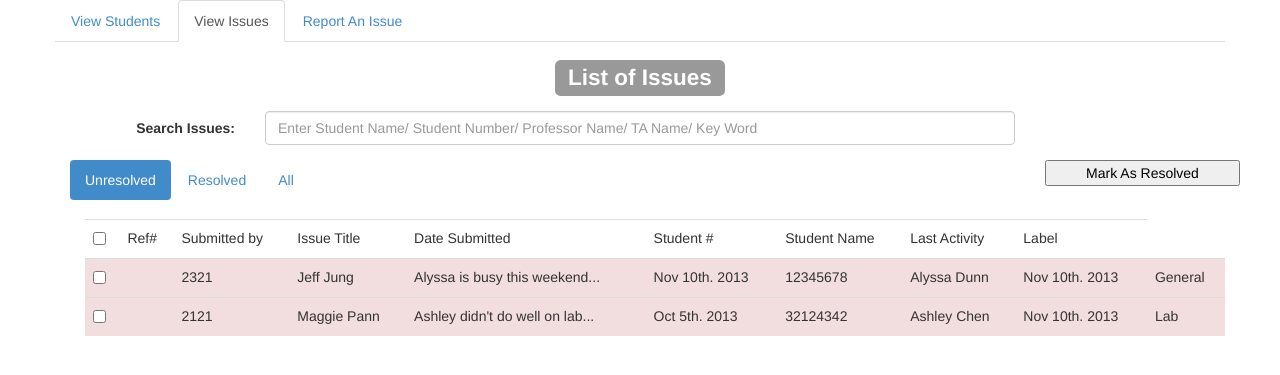
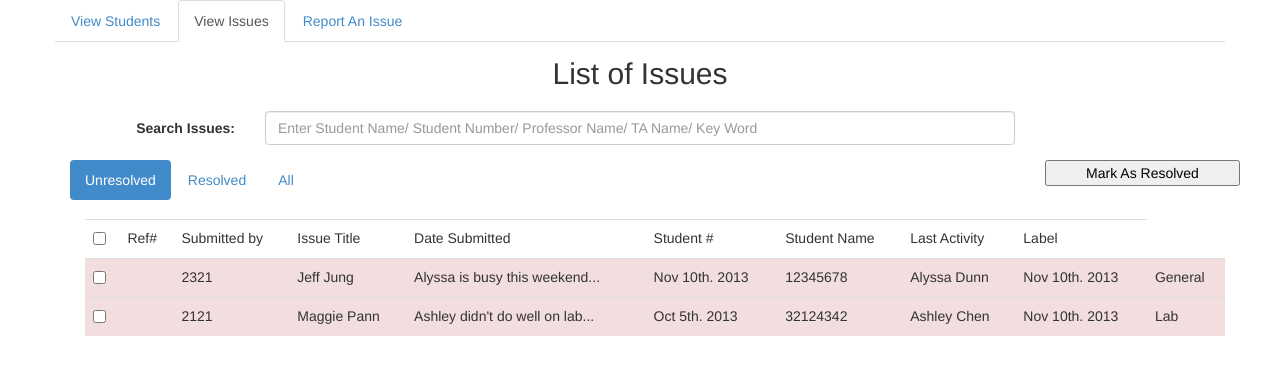
Before and after one commit to midlife83/ArgentineRose, a PHP site: page / in a window 1280 px wide. Shown: the top 375 px of the page. Run offline with PHP 8.4, Linux system fonts and the light colour scheme.

Commit message:
Changed titles

```diff
--- a/index.php
+++ b/index.php
@@ -42,7 +42,7 @@
       <div class="tab-content">
         <div class="tab-pane" id="students_tab">
         <div class="panel-heading" align="center">
-            <h2 style="margin-top:5px; margin-bottom:0px"><span class="label label-default">Students</span></h2>
+            <h2 style="margin-top:5px; margin-bottom:0px; float:center">Students</h2>
           </div>
           <form class="form-horizontal" role="search" style="margin-top: 10px">
             <div class="form-group" align="center">
@@ -57,7 +57,7 @@
 <!--Issues Page-->
         <div class="tab-pane active" id="issues_tab">
           <div class="panel-heading" align="center">
-            <h2 style="margin-top:5px; margin-bottom:0px"><span class="label label-default">List of Issues</span></h2>
+            <h2 style="margin-top:5px; margin-bottom:0px; float:center">List of Issues</h2>
           </div>
           <form class="form-horizontal" role="search" style="margin-top: 10px">
             <div class="form-group" align="center">
@@ -230,7 +230,7 @@
 
         <div class="tab-pane" id="report_issues_tab">
           <div class="panel-heading" align="center">
-            <h2 style="margin-top:5px"><span class="label label-default">Report An Issue</span></h2>
+            <h2 style="margin-top:5px; float:center">Report An Issue</h2>
           </div>
 
           <div class="panel panel-default">
```
